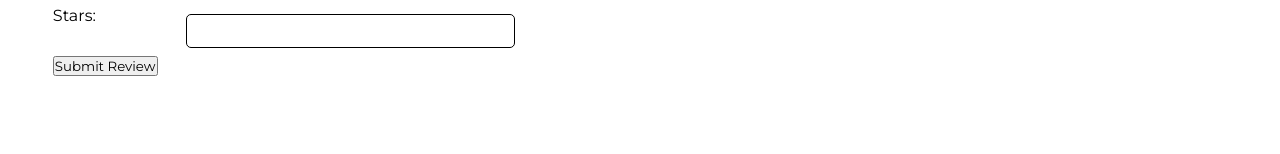
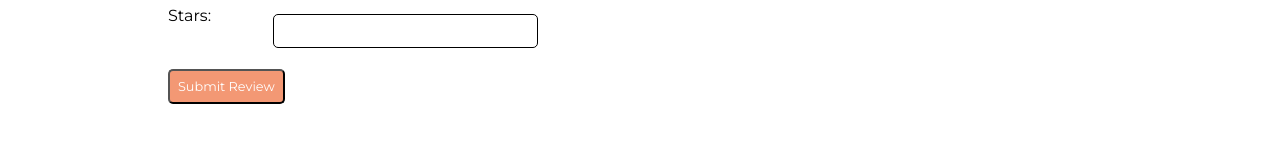
Before and after one commit to Aditi-Sawardekar/meal-sharing, a React app: page /meals/1/review in a window 1280 px wide. Shown: the part 385-539 px from the top of the page. Built offline with nearby package versions, Linux system fonts and the light colour scheme; no server answers.

Commit message:
Made changes in UI and style.

```diff
--- a/src/client/components/Home.js
+++ b/src/client/components/Home.js
@@ -1,5 +1,6 @@
 import React from "react";
 import Meal from "./Meal";
+import {Link} from "react-router-dom"
 
 const Home = ({ meals }) => {
   const mealList = meals.map((meal) => <Meal key={meal.id} meal={meal} />);
@@ -50,8 +51,20 @@ const Home = ({ meals }) => {
             food mainly comprises of fish curries. People hailing from North
             India eat mainly wheat and those in the South are rice-consuming
             people.
+
+
+            <Link to={"/meals"}>
+              <button className="meals-button">Go to Meals</button>
+            </Link>
           </p>
           */}
+
+          <div>
+            <Link to={"/meals"}>
+              <button className="meals-button">Go to Meals</button>
+            </Link>
+          </div>
+
           <ul className="home-page-meals">{mealList.slice(0, 3)}</ul>
         </>
       ) : (
--- a/src/client/components/MealCard.js
+++ b/src/client/components/MealCard.js
@@ -95,4 +95,4 @@ export default MealCard;
 -If id does not match...
   -Message: Meal not Found
   -Give Link to go to Meals Page
-  */
+ */
--- a/src/client/components/NewReservation.js
+++ b/src/client/components/NewReservation.js
@@ -27,7 +27,8 @@ const NewReservation = ({}) => {
     (async () => await fetchReservations())();
   }, []);
 
-  const handleReserveMeal = async () => {
+  const handleReserveMeal = async (e) => {
+    e.preventDefault();
     console.log("Book the Meal");
     const id = reservations.length
       ? reservations[reservations.length - 1].id + 1
@@ -56,6 +57,9 @@ const NewReservation = ({}) => {
         },
       });
 
+      if (response.status === 200) {
+        alert("You meal is Booked");
+      }
       const newReservation = await response.json();
 
       // Add to Reservations
--- a/src/client/components/ReviewMeal.js
+++ b/src/client/components/ReviewMeal.js
@@ -120,7 +120,7 @@ const ReviewMeal = () => {
           />
         </div>
 
-        <button className="review-button" type="submit">
+        <button className="review-meal-button" type="submit">
           Submit Review
         </button>
       </form>
--- a/src/client/index.css
+++ b/src/client/index.css
@@ -172,16 +172,18 @@ li.Meal {
 }
 
 .reserve-meal-button,
-.review-meal-button {
+.review-meal-button,
+.meals-button
+ {
   margin-top: 1rem;
   color: white;
   font-size: 0.8rem;
   padding: 0.5rem;
-  border-radius: 5%;
-  margin-top: 0.8rem;
+  border-radius: 5px;
+  margin: 0.8rem 0;
 }
 
-.review-meal-button {
+.review-meal-button, .meals-button {
   background-color: rgb(243, 152, 116);
 }
 
@@ -244,8 +246,8 @@ p {
 @media only screen and (min-width: 768px) {
   /*  @media screen and (max-width: 1400px) {*/
   #root {
-    padding-left: 1%;
-    padding-right: 1%;
+    padding-left: 10%;
+    padding-right: 10%;
   }
 
   li.Meal {
```
